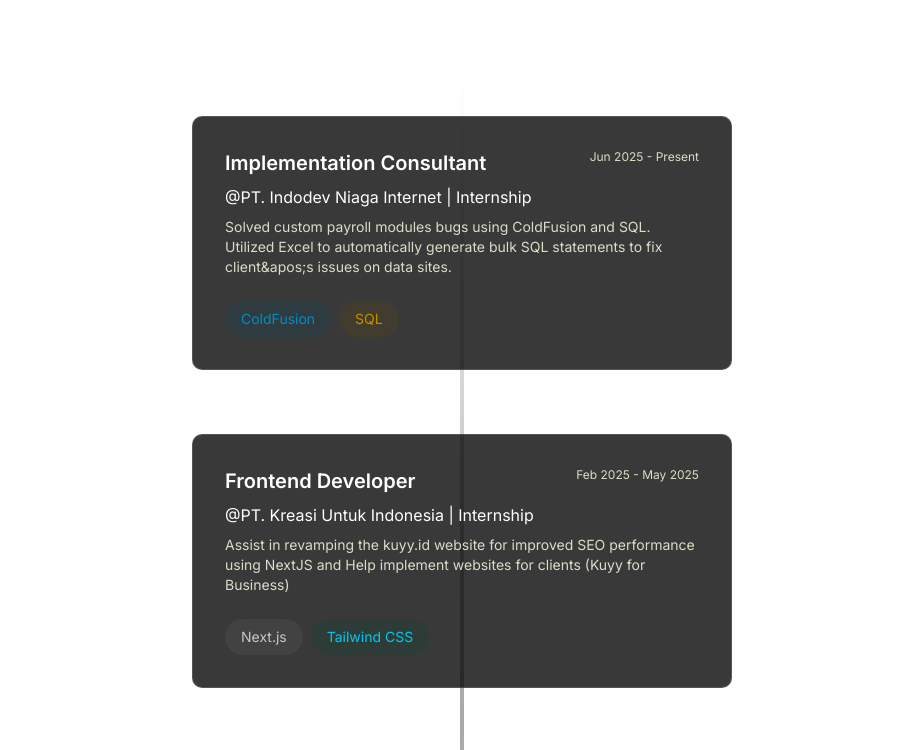
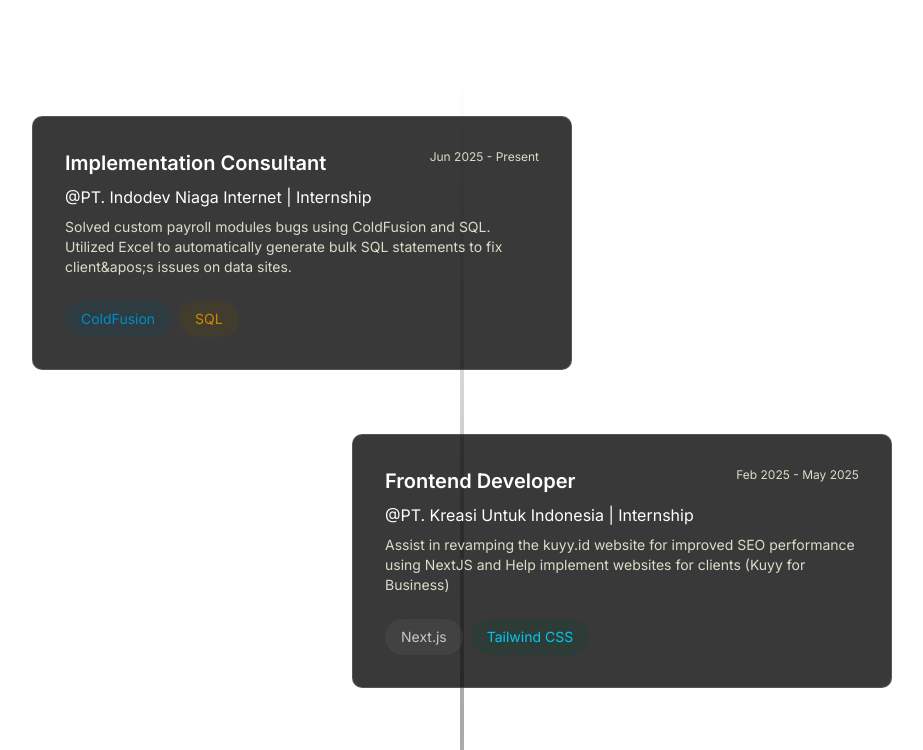
Before and after one commit to hideffrand/portofolio, a Next.js app: page / in a window 1280 px wide. Shown: the part 1868-2618 px from the top of the page, without its empty margins (178-1101 px from the left). Built offline with nearby package versions, Linux system fonts and the light colour scheme.

Commit message:
fix: tw class

```diff
--- a/app/components/Experience.tsx
+++ b/app/components/Experience.tsx
@@ -1,3 +1,5 @@
+import clsx from "classnames";
+
 interface ITechTag {
   label: string,
   style: string
@@ -67,7 +69,10 @@
       {experiences.map((exp, i) => (
         <div
           key={i}
-          className={`my-8 md:w-full max-w-[540px] p-8 md:${i % 2 != 0 ? '-' : ''}translate-x-40 bg-[rgb(08,08,08,0.8)] border border-[rgb(200,200,200,0.2)] bg-blur-80 rounded-[10px]`}
+          className={clsx(
+            'my-8 md:w-full max-w-[540px] p-8 bg-[rgb(08,08,08,0.8)] border border-[rgb(200,200,200,0.2)] bg-blur-80 rounded-[10px]',
+            i % 2 === 0 ? 'md:-translate-x-40' : 'md:translate-x-40'
+          )}
         >
           <div className="flex flex-col space-y-2">
             <div className="flex justify-between">
--- a/package.json
+++ b/package.json
@@ -9,6 +9,7 @@
     "lint": "next lint"
   },
   "dependencies": {
+    "classnames": "^2.5.1",
     "file-saver": "^2.0.5",
     "firebase": "^10.12.1",
     "framer-motion": "^11.2.6",
```
Also changed, not shown: 1 other file (tests, documents, lock files or other folders).
